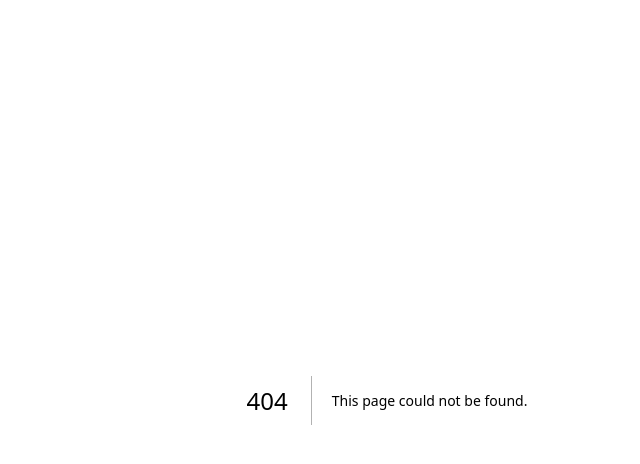
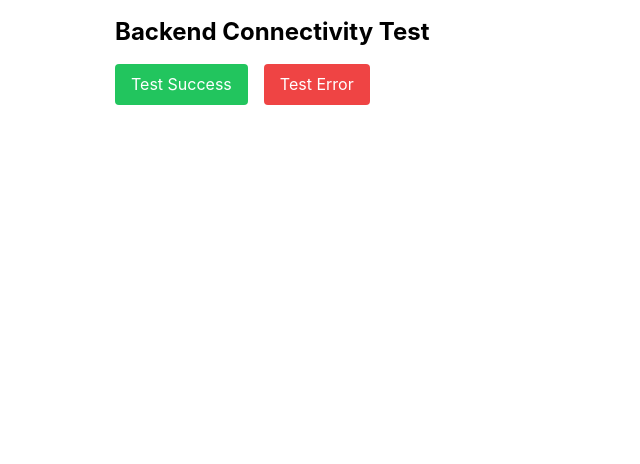
Before and after one commit to esraekz/EU_AI_Compliance, a Next.js app in the folder frontend/: page /connectivity-test in a window 1280 px wide. Before the commit this address had no page. Shown: the top 464 px of the page, without its empty margins (253-893 px from the left). Built offline with nearby package versions, Linux system fonts and the light colour scheme.

Commit message:
check connectivity

```diff
--- /dev/null
+++ b/frontend/src/components/ConnectivityTest.tsx
@@ -0,0 +1,90 @@
+import React, { useState } from 'react';
+import { Alert, AlertDescription } from '@/components/ui/alert';
+
+const API_BASE_URL = 'http://localhost:8000';
+
+const ConnectivityTest = () => {
+  const [loading, setLoading] = useState(false);
+  const [error, setError] = useState<string | null>(null);
+  const [response, setResponse] = useState<string | null>(null);
+
+  const testConnection = async (endpoint: 'health-check' | 'test-error') => {
+    setLoading(true);
+    setError(null);
+    setResponse(null);
+
+    try {
+      console.log('🚀 Request:', {
+        method: 'GET',
+        url: `${API_BASE_URL}/api/${endpoint}`,
+      });
+
+      const res = await fetch(`${API_BASE_URL}/api/${endpoint}`, {
+        method: 'GET',
+        headers: {
+          'Content-Type': 'application/json',
+        },
+      });
+
+      const data = await res.json();
+
+      console.log('✅ Response:', {
+        status: res.status,
+        data: data,
+      });
+
+      if (!res.ok) {
+        throw new Error(data.detail || 'An error occurred');
+      }
+
+      setResponse(JSON.stringify(data, null, 2));
+    } catch (err) {
+      console.error('❌ Error:', err);
+      setError(err instanceof Error ? err.message : 'An unexpected error occurred');
+    } finally {
+      setLoading(false);
+    }
+  };
+
+  return (
+    <div className="p-4 max-w-xl mx-auto space-y-4">
+      <h2 className="text-2xl font-bold mb-4">Backend Connectivity Test</h2>
+
+      <div className="space-x-4">
+        <button
+          onClick={() => testConnection('health-check')}
+          disabled={loading}
+          className="bg-green-500 text-white px-4 py-2 rounded disabled:opacity-50"
+        >
+          Test Success
+        </button>
+
+        <button
+          onClick={() => testConnection('test-error')}
+          disabled={loading}
+          className="bg-red-500 text-white px-4 py-2 rounded disabled:opacity-50"
+        >
+          Test Error
+        </button>
+      </div>
+
+      {loading && (
+        <div className="text-gray-600">Loading...</div>
+      )}
+
+      {error && (
+        <Alert variant="destructive">
+          <AlertDescription>{error}</AlertDescription>
+        </Alert>
+      )}
+
+      {response && (
+        <pre className="bg-gray-100 p-4 rounded overflow-auto">
+          {response}
+        </pre>
+      )}
+    </div>
+  );
+};
+
+export default ConnectivityTest;
--- /dev/null
+++ b/frontend/src/pages/connectivity-test.tsx
@@ -0,0 +1,10 @@
+// src/pages/connectivity-test.tsx
+import ConnectivityTest from '../components/ConnectivityTest';
+
+export default function ConnectivityTestPage() {
+  return (
+    <div>
+      <ConnectivityTest />
+    </div>
+  );
+}
```
Also changed, not shown: 1 other file (tests, documents, lock files or other folders).
